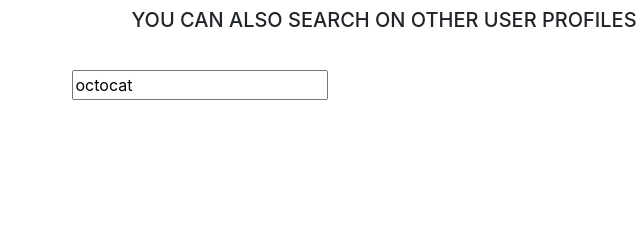
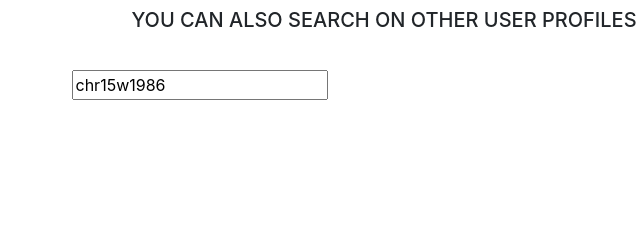
Before and after one commit to Chr15w1986/Bootstrap-bootcamp, a plain HTML site: page github.html in a window 1280 px wide. Shown: the part 442-682 px from the top of the page, 256-896 px from the left. Drawn offline with nearby package versions, Linux system fonts and the light colour scheme.

Commit message:
change github base user value

```diff
--- a/github.html
+++ b/github.html
@@ -63,7 +63,7 @@
                 <h5 class="uppercase text-center">You can also search on other user profiles</h5>
 
                 <div class="center-form">
-                    <input type="text" id="gh-username" value="octocat" oninput="fetchGitHubInformation()" />
+                    <input type="text" id="gh-username" value="chr15w1986" oninput="fetchGitHubInformation()" />
                     <div id="gh-user-data"></div>
                     <div id="gh-repo-data"></div>
 
```
